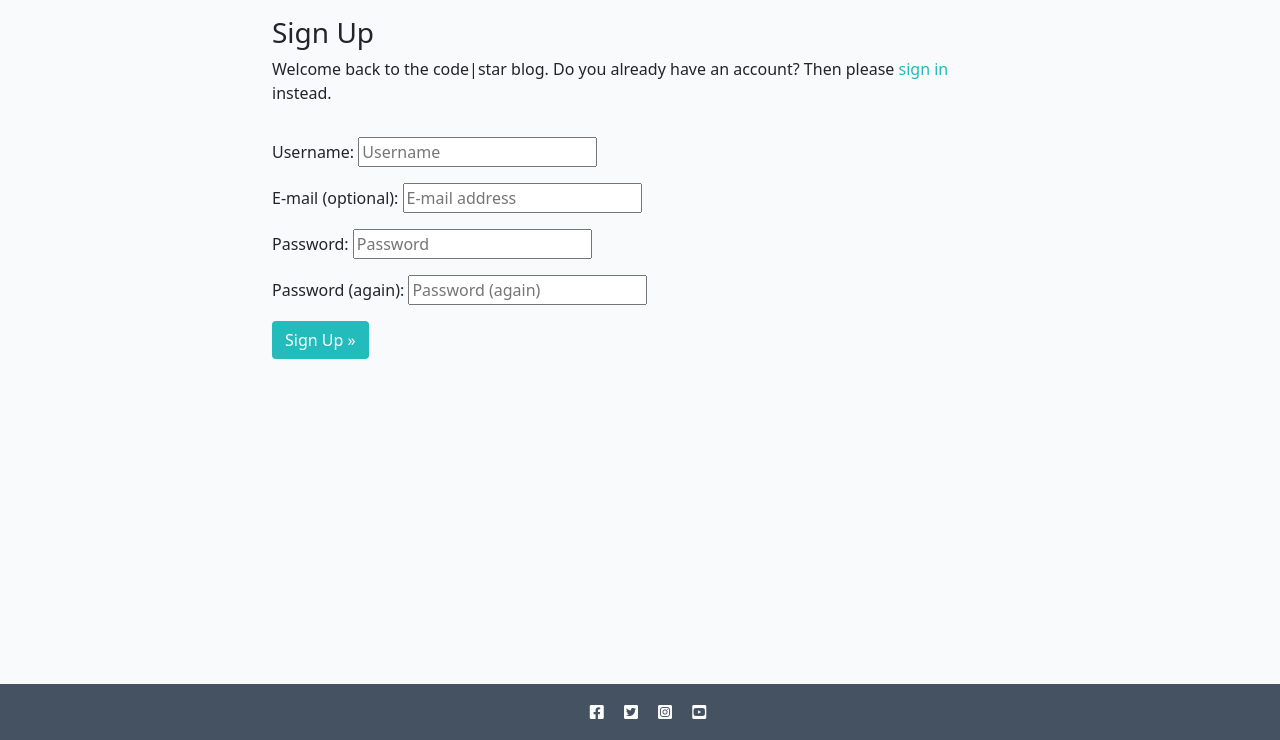
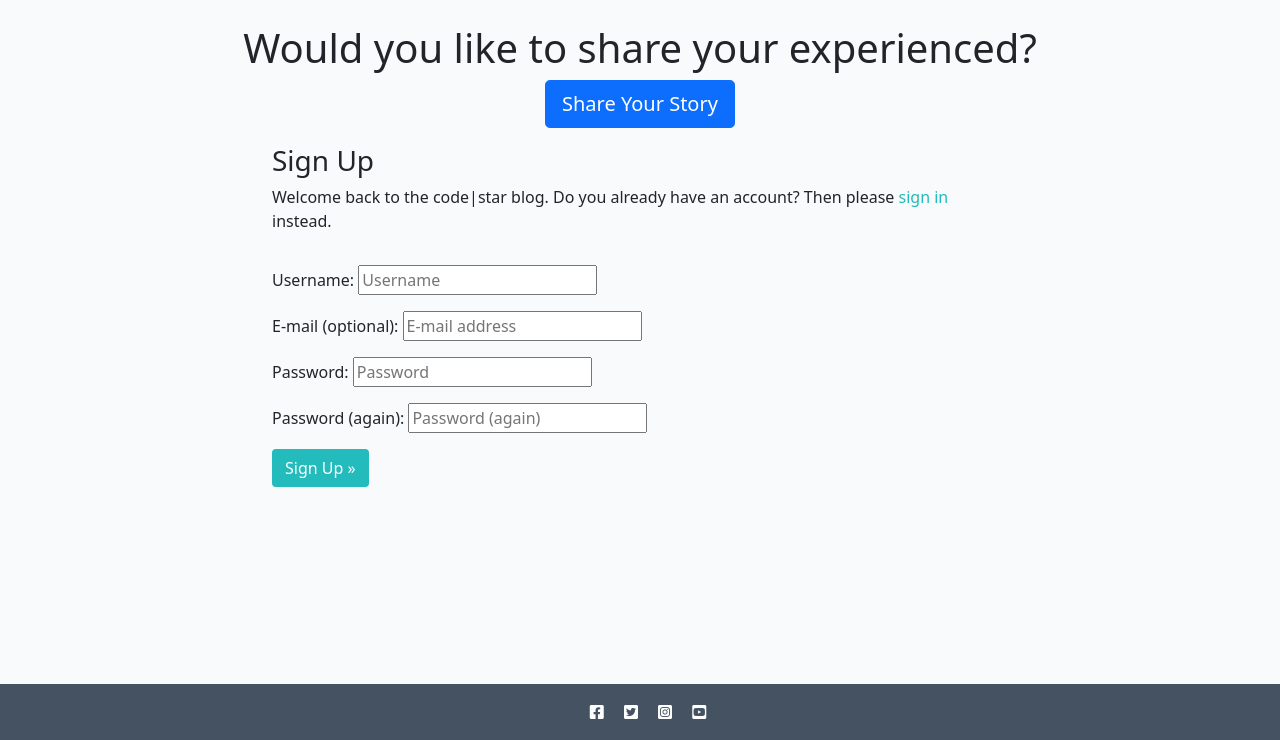
Before and after one commit to llancruzz/share-story, a Django app: page /accounts/signup/ in a window 1280 px wide. Shown: the part 60-800 px from the top of the page. Run offline with Django 3.2, Linux system fonts and the light colour scheme.

Commit message:
feat: Add new button on base.html

```diff
--- a/templates/base.html
+++ b/templates/base.html
@@ -60,7 +60,12 @@
             </div>
         </div>
     </nav>
-
+    <div class="row">
+       <div class="col-md-8 offset-md-2 mt-4 text-center">
+        <h1>Would you like to share your experienced?</h1>
+         <button class="btn btn-primary btn-lg">Share Your Story</button>
+       </div>
+    </div>
     <div class="container">
         <div class="row">
             <div class="col-md-8 offset-md-2">
```
